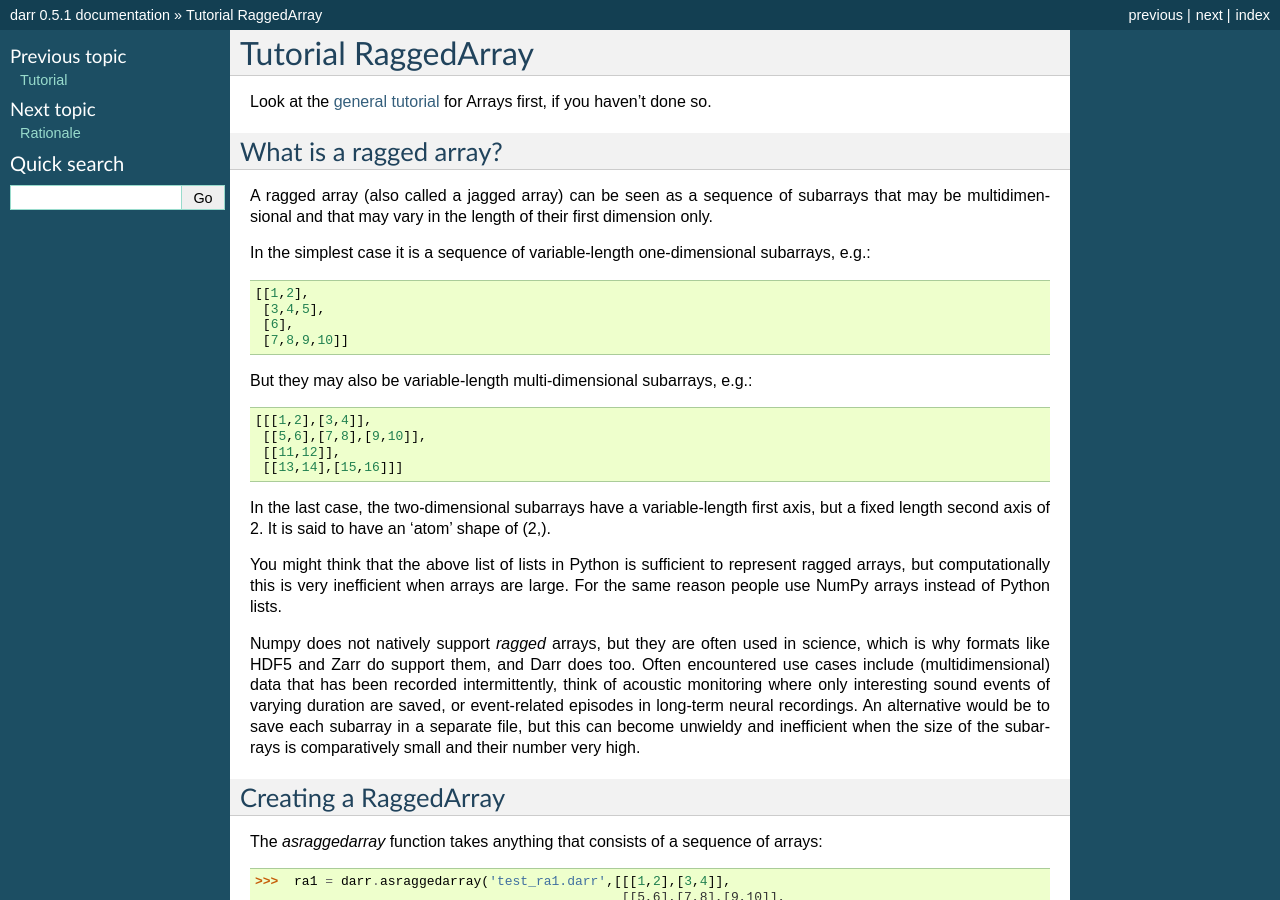
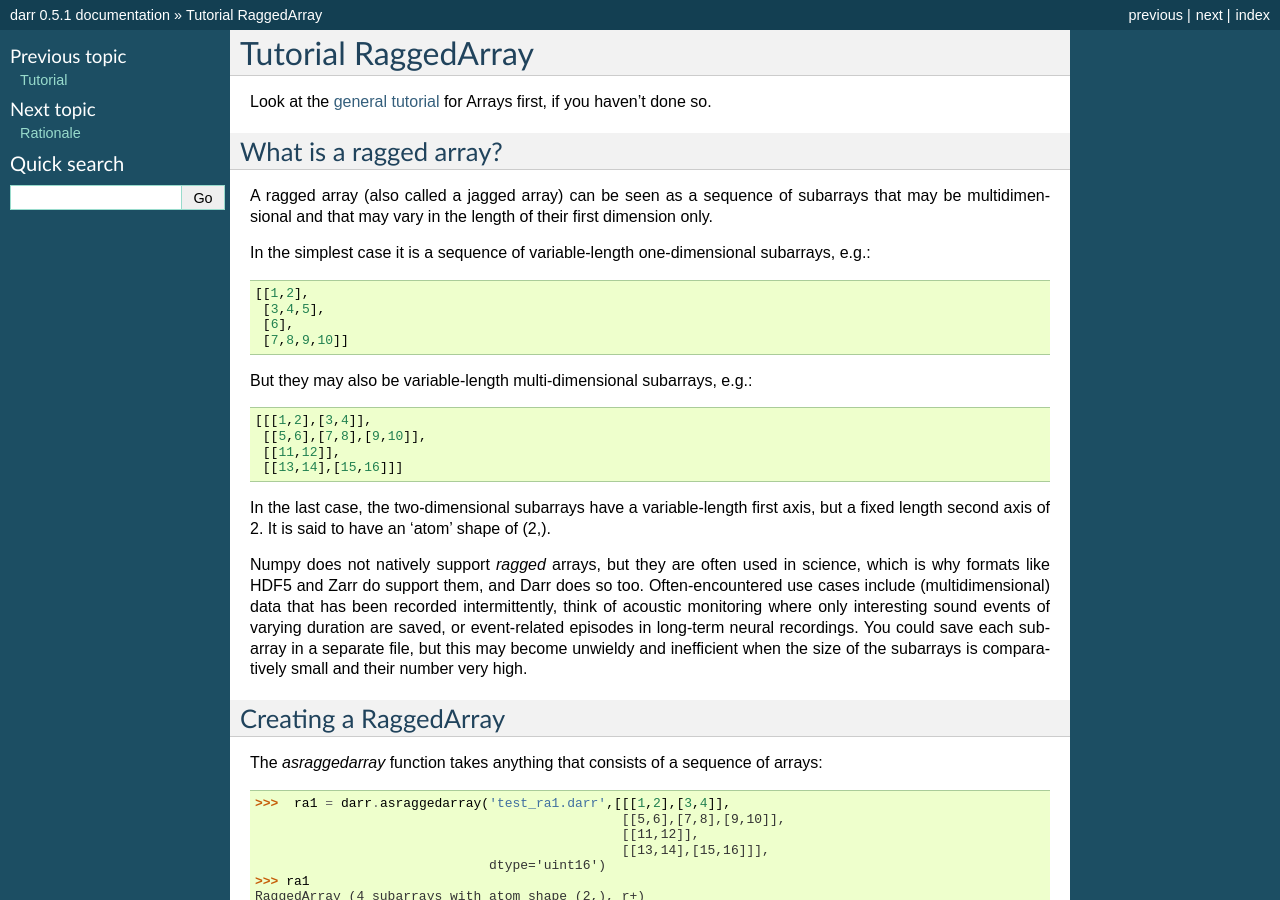
Before and after one commit to gbeckers/Darr, a Sphinx documentation site: the page built from docs/tutorialraggedarray.rst, in a window 1280 px wide and 900 px high. Built offline with Sphinx 7.4.7, drawn with Linux system fonts in a browser that asks for light colours.

Commit message:
improved text

```diff
--- a/docs/tutorialraggedarray.rst
+++ b/docs/tutorialraggedarray.rst
@@ -35,19 +35,14 @@ In the last case, the two-dimensional subarrays have a variable-length first
 axis, but a fixed length second axis of 2. It is said to have an 'atom'
 shape of (2,).
 
-You might think that the above list of lists in Python is sufficient to
-represent ragged arrays, but computationally this is very inefficient when
-arrays are large. For the same reason people use NumPy arrays instead of Python
-lists.
-
 Numpy does not natively support *ragged* arrays, but they are often used in
 science, which is why formats like HDF5 and Zarr do support them, and Darr
-does too. Often encountered use cases include (multidimensional) data that
+does so too. Often-encountered use cases include (multidimensional) data that
 has been recorded intermittently, think of acoustic monitoring where
 only interesting sound events of varying duration are saved, or
-event-related episodes in long-term neural recordings. An alternative would
-be to save each subarray in a separate file, but this can become unwieldy
-and inefficient when the size of the subarrays is comparatively small and their
+event-related episodes in long-term neural recordings. You could save each
+subarray in a separate file, but this may become unwieldy and inefficient
+when the size of the subarrays is comparatively small and their
 number very high.
 
 Creating a RaggedArray
```
